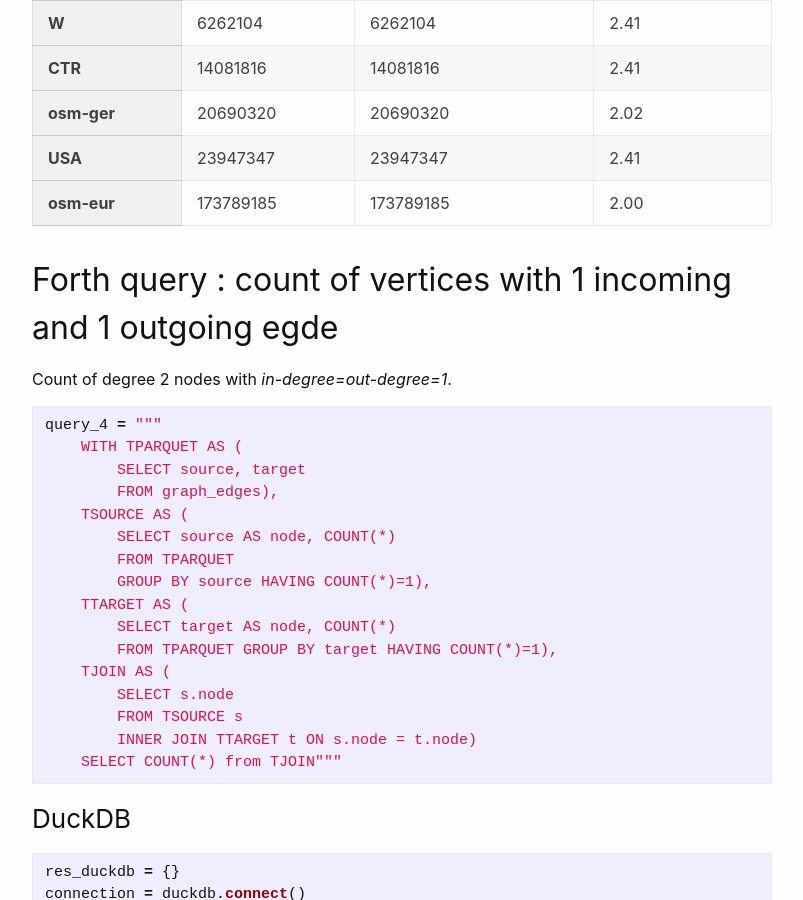
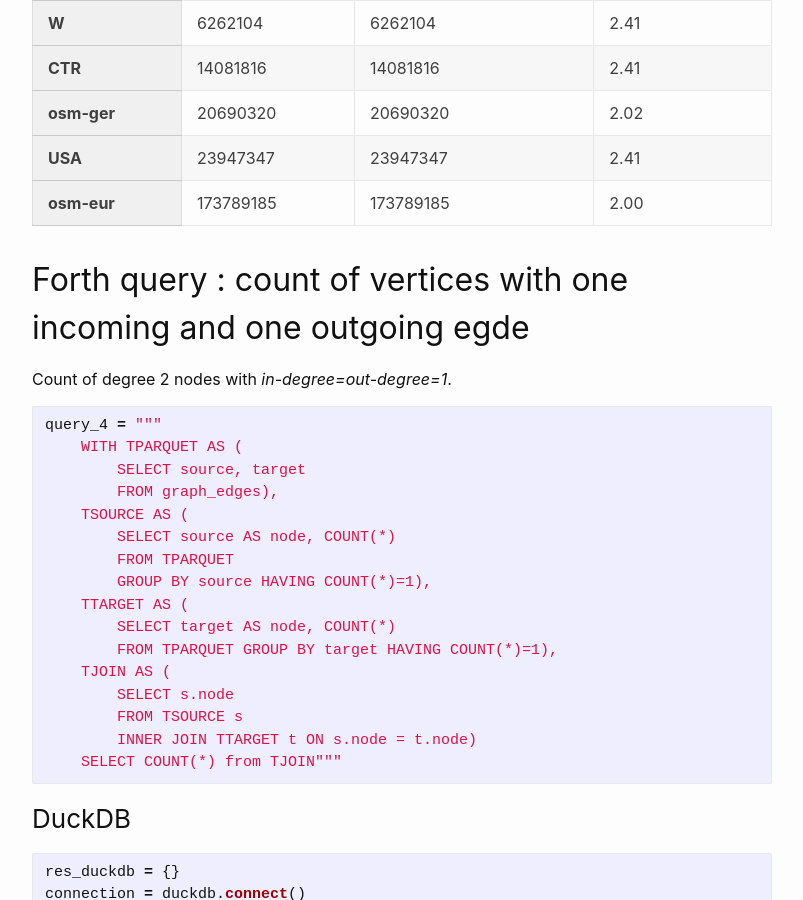
Before and after one commit to aetperf/aetperf.github.io, a Jekyll site: the page built from _posts/2022-09-30-Query-Parquet-files-with-DuckDB-and-Tableau-Hyper-engines.md, in a window 1280 px wide and 900 px high, scrolled down 12346 px. Shown: the whole window, without its empty margins (238-1041 px from the left). Built offline with Jekyll 4.4.1, drawn with Linux system fonts in a browser that asks for light colours; comment, search, counter and statistics services are not loaded; some of the changed text lies outside the part shown.

Commit message:
small update

```diff
--- a/_posts/2022-09-30-Query-Parquet-files-with-DuckDB-and-Tableau-Hyper-engines.md
+++ b/_posts/2022-09-30-Query-Parquet-files-with-DuckDB-and-Tableau-Hyper-engines.md
@@ -33,7 +33,7 @@
 1. occurence of parallel edges
 2. vertex and edge counts
 3. count of connected vertices
-4. count of vertices with 1 incoming and 1 outgoing egde
+4. count of vertices with one incoming and one outgoing egde
 5. vertex count per degree value
 
 For each query and SQL engine, we are going to measure the elapsed time. In this post, we **did not** measure the memory consumption.
@@ -752,7 +752,7 @@
 
 
 
-## Forth query : count of vertices with 1 incoming and 1 outgoing egde
+## Forth query : count of vertices with one incoming and one outgoing egde
 
 Count of degree 2 nodes with *in-degree=out-degree=1*.
 
```
